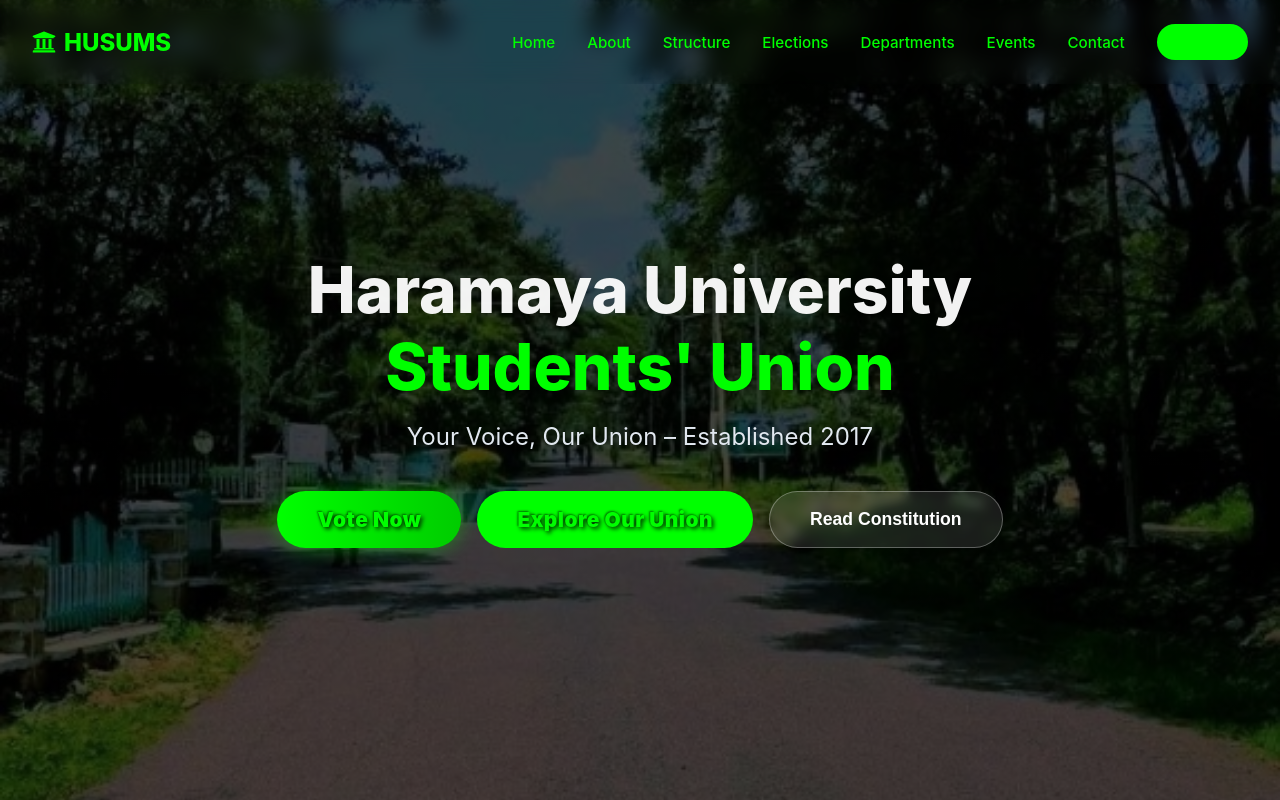
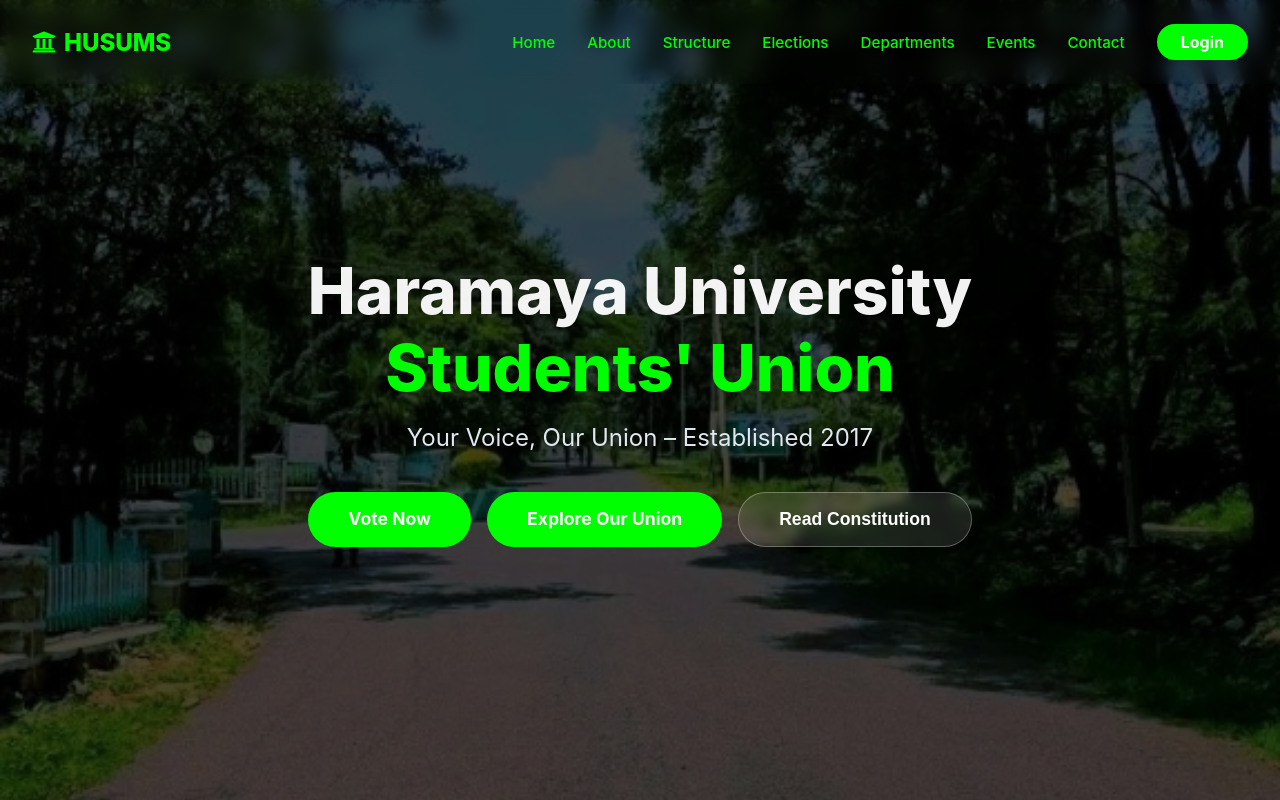
Before and after one commit to ezedin56/HUSUMS, a React (Vite) app in the folder client/: page / in a window 1280 px wide. Built offline with nearby package versions, Linux system fonts and the light colour scheme.

Commit message:
Fix button text visibility: wrap text in span elements with explicit white color for Login, Vote Now, and Explore Our Union buttons

```diff
--- a/client/src/pages/public/Home.jsx
+++ b/client/src/pages/public/Home.jsx
@@ -138,9 +138,9 @@
                     ))}
 
                     <Link to="/login" style={{
-                        padding: '0.5rem 1.5rem', borderRadius: '50px', background: theme.primary, color: '#000', fontWeight: '700', textDecoration: 'none', transition: 'transform 0.2s'
+                        padding: '0.5rem 1.5rem', borderRadius: '50px', background: theme.primary, fontWeight: '700', textDecoration: 'none', transition: 'transform 0.2s', display: 'inline-block'
                     }} onMouseOver={e => e.target.style.transform = 'scale(1.05)'} onMouseOut={e => e.target.style.transform = 'scale(1)'}>
-                        Login
+                        <span style={{ color: '#ffffff' }}>Login</span>
                     </Link>
                 </div>
 
@@ -251,13 +251,12 @@
                                     padding: '0.8rem 1.5rem',
                                     borderRadius: '50px',
                                     background: theme.primary,
-                                    color: '#000',
                                     fontWeight: '700',
                                     textDecoration: 'none',
                                     fontSize: '1rem'
                                 }}
                             >
-                                Login
+                                <span style={{ color: '#ffffff' }}>Login</span>
                             </Link>
                         </motion.div>
                     </>
@@ -281,14 +280,14 @@
                     </p>
                     <div style={{ display: 'flex', gap: '1rem', justifyContent: 'center', flexWrap: 'wrap' }}>
                         <Link to="/public-vote" style={{
-                            padding: '1rem 2.5rem', borderRadius: '50px', background: 'linear-gradient(90deg, #00ff00, #00cc00)', color: '#FFFFFF', fontWeight: '900', textDecoration: 'none', fontSize: '1.3rem', transition: 'all 0.3s', boxShadow: '0 0 20px rgba(0, 255, 0, 0.4)', border: 'none', textShadow: '2px 2px 4px rgba(0, 0, 0, 0.8), -1px -1px 2px rgba(0, 0, 0, 0.5)', letterSpacing: '0.5px'
-                        }} onMouseOver={e => { e.target.style.transform = 'translateY(-3px)'; e.target.style.boxShadow = '0 0 30px rgba(0, 255, 0, 0.6)' }} onMouseOut={e => { e.target.style.transform = 'translateY(0)'; e.target.style.boxShadow = '0 0 20px rgba(0, 255, 0, 0.4)' }}>
-                            Vote Now
+                            padding: '1rem 2.5rem', borderRadius: '50px', background: theme.primary, fontWeight: '700', textDecoration: 'none', fontSize: '1.1rem', transition: 'transform 0.2s', display: 'inline-block'
+                        }} onMouseOver={e => e.target.style.transform = 'scale(1.05)'} onMouseOut={e => e.target.style.transform = 'scale(1)'}>
+                            <span style={{ color: '#ffffff' }}>Vote Now</span>
                         </Link>
                         <a href="#about" style={{
-                            padding: '1rem 2.5rem', borderRadius: '50px', background: theme.primary, color: '#FFFFFF', fontWeight: '900', textDecoration: 'none', fontSize: '1.3rem', transition: 'all 0.3s', textShadow: '2px 2px 4px rgba(0, 0, 0, 0.8), -1px -1px 2px rgba(0, 0, 0, 0.5)', letterSpacing: '0.5px'
-                        }} onMouseOver={e => { e.target.style.transform = 'translateY(-3px)' }} onMouseOut={e => { e.target.style.transform = 'translateY(0)' }}>
-                            Explore Our Union
+                            padding: '1rem 2.5rem', borderRadius: '50px', background: theme.primary, fontWeight: '700', textDecoration: 'none', fontSize: '1.1rem', transition: 'transform 0.2s', display: 'inline-block'
+                        }} onMouseOver={e => e.target.style.transform = 'scale(1.05)'} onMouseOut={e => e.target.style.transform = 'scale(1)'}>
+                            <span style={{ color: '#ffffff' }}>Explore Our Union</span>
                         </a>
                         <button onClick={() => setConstitutionModalOpen(true)} style={{
                             padding: '1rem 2.5rem', borderRadius: '50px', background: 'rgba(255,255,255,0.1)', color: '#fff', border: '1px solid rgba(255,255,255,0.3)', backdropFilter: 'blur(5px)', fontWeight: '700', fontSize: '1.1rem', transition: 'all 0.2s', cursor: 'pointer'
```
